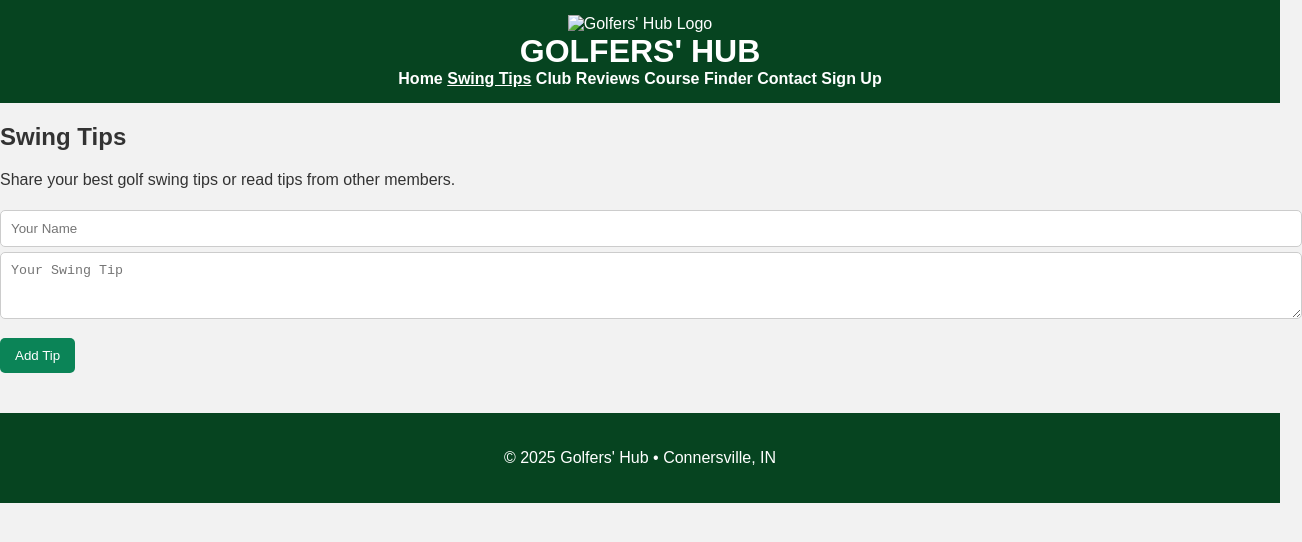
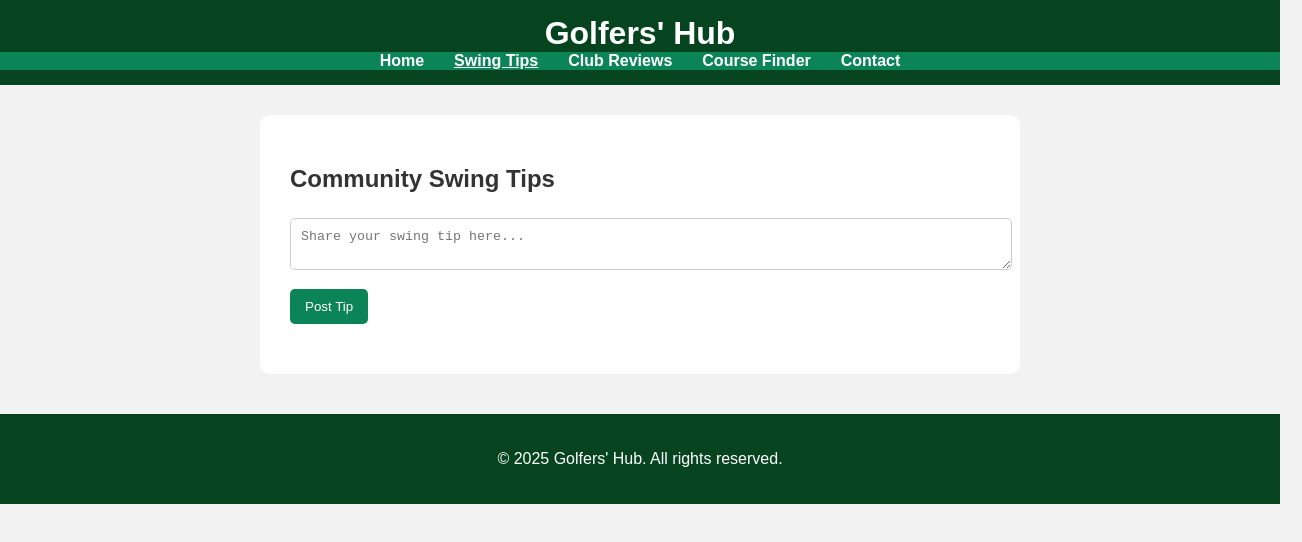
Before and after one commit to Satori15/Golfers-Hub, a plain HTML site: page swing-tips.html in a window 1280 px wide. Shown: the whole page, 1302 px wide, since content can reach past the window. Drawn offline with Linux system fonts and the light colour scheme.

Commit message:
Refactor swing tips page layout and functionality

```diff
--- a/swing-tips.html
+++ b/swing-tips.html
@@ -3,65 +3,43 @@
 <head>
   <meta charset="UTF-8">
   <meta name="viewport" content="width=device-width, initial-scale=1.0">
-  <meta name="description" content="Share and read swing tips from golf enthusiasts.">
-  <meta name="keywords" content="golf, swing tips, community">
   <title>Swing Tips - Golfers' Hub</title>
   <link rel="stylesheet" href="style.css">
 </head>
 <body>
   <header>
-    <div class="logo">
-      <img src="images/golf logo.png" alt="Golfers' Hub Logo">
-      <h1>GOLFERS' HUB</h1>
-    </div>
+    <h1>Golfers' Hub</h1>
     <nav>
-      <a href="index.html">Home</a>
-      <a href="swing-tips.html" class="active">Swing Tips</a>
-      <a href="club-reviews.html">Club Reviews</a>
-      <a href="course-finder.html">Course Finder</a>
-      <a href="contact.html">Contact</a>
-      <a href="signup.html">Sign Up</a>
+      <ul>
+        <li><a href="index.html">Home</a></li>
+        <li><a href="swingtips.html" class="active">Swing Tips</a></li>
+        <li><a href="reviews.html">Club Reviews</a></li>
+        <li><a href="courses.html">Course Finder</a></li>
+        <li><a href="contact.html">Contact</a></li>
+      </ul>
     </nav>
   </header>
 
-  <main>
-    <section class="info">
-      <h2>Swing Tips</h2>
-      <p>Share your best golf swing tips or read tips from other members.</p>
-
-      <form id="tips-form">
-        <input type="text" id="tip-name" placeholder="Your Name" required>
-        <textarea id="tip-text" placeholder="Your Swing Tip" rows="3" required></textarea>
-        <button type="submit" class="btn">Add Tip</button>
-      </form>
-
-      <ul id="tips-list" style="margin-top:20px;"></ul>
-    </section>
-  </main>
+  <section class="content">
+    <h2>Community Swing Tips</h2>
+    <form id="tipForm" class="post-form">
+      <textarea id="tipInput" placeholder="Share your swing tip here..." required></textarea>
+      <button type="submit">Post Tip</button>
+    </form>
+    <div id="tipList" class="post-list"></div>
+  </section>
 
   <footer>
-    <p>© 2025 Golfers' Hub • Connersville, IN</p>
+    <p>&copy; 2025 Golfers' Hub. All rights reserved.</p>
   </footer>
 
+  <script src="script.js"></script>
   <script>
-    const tipsForm = document.getElementById('tips-form');
-    const tipsList = document.getElementById('tips-list');
+    loadPosts("tips");
 
-    tipsForm.addEventListener('submit', function(e){
+    document.getElementById("tipForm").addEventListener("submit", (e) => {
       e.preventDefault();
-      const name = document.getElementById('tip-name').value.trim();
-      const tip = document.getElementById('tip-text').value.trim();
-
-      if(name === "" || tip === ""){
-        alert("Please fill out both fields.");
-        return;
-      }
-
-      const li = document.createElement('li');
-      li.textContent = `${name}: ${tip}`;
-      tipsList.appendChild(li);
-
-      tipsForm.reset();
+      addPost("tips", "tipInput", "tipList");
     });
   </script>
 </body>
```
